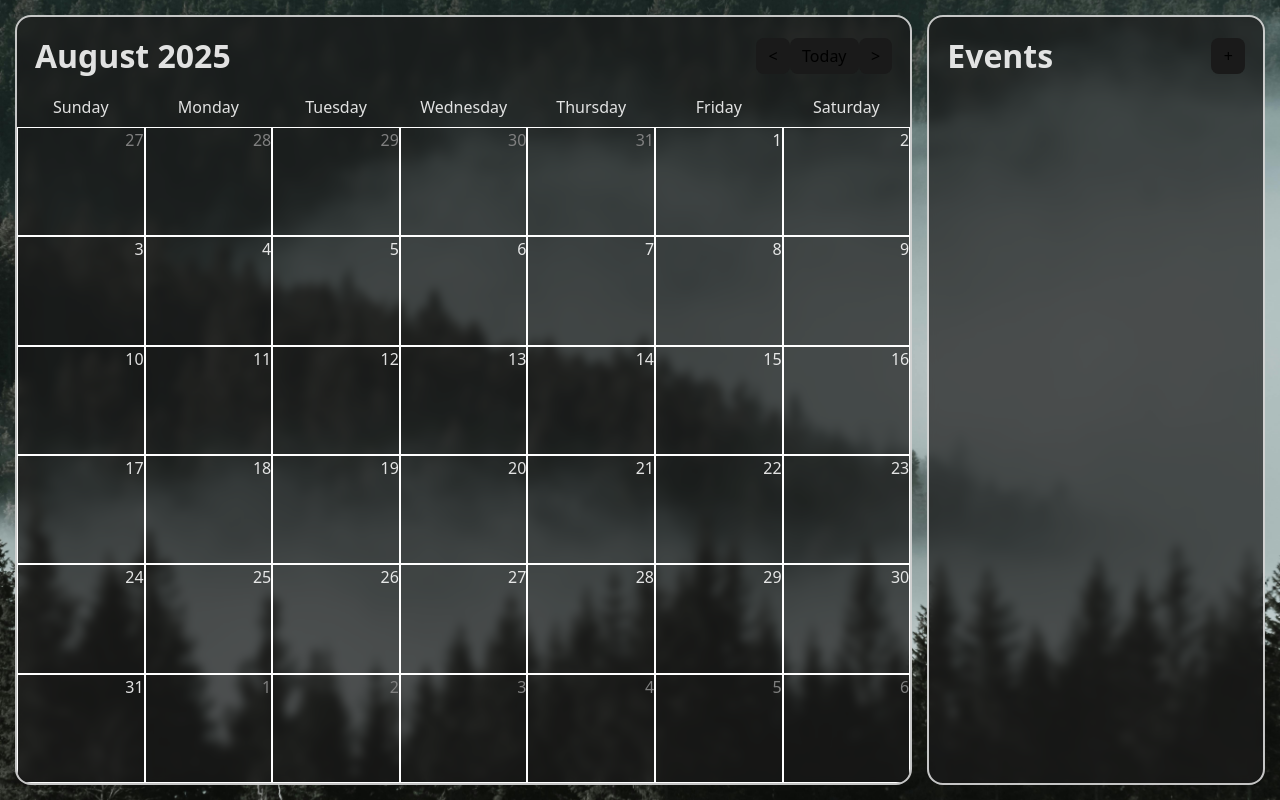
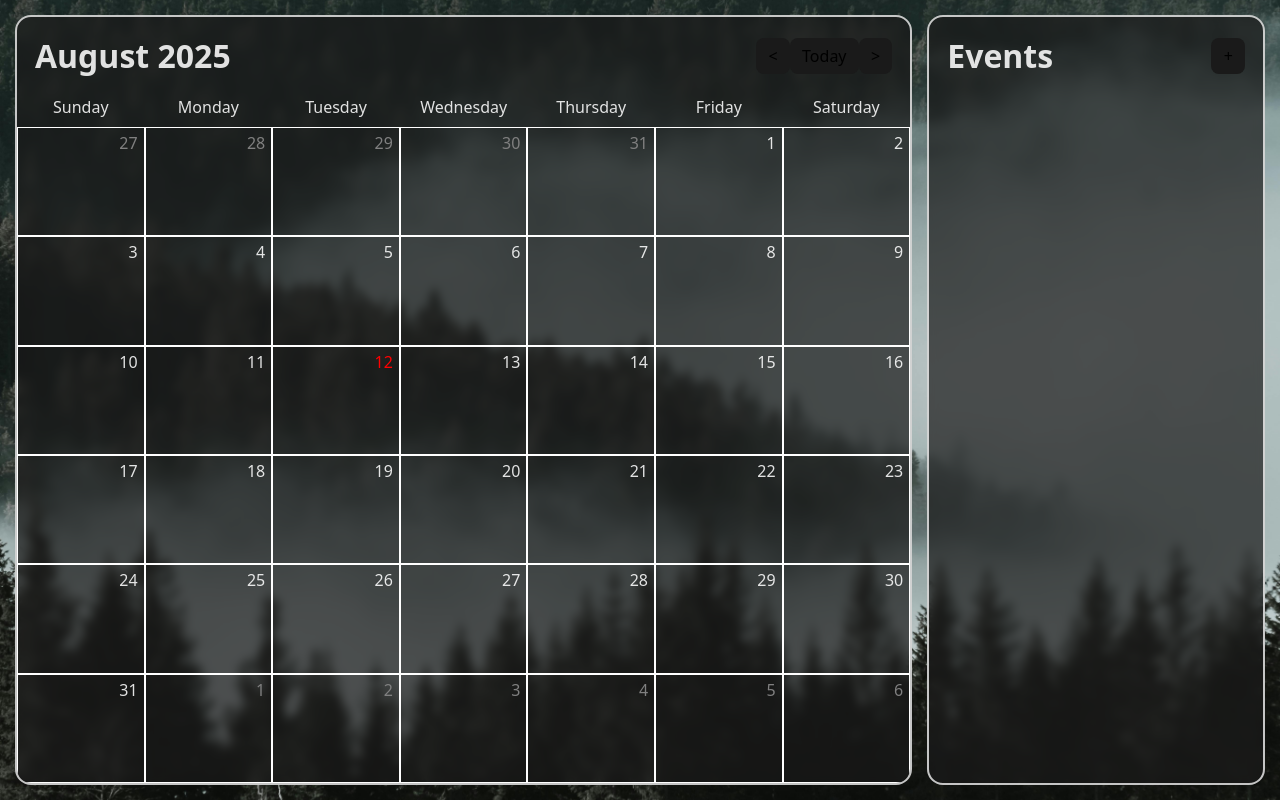
Before and after one commit to Vicente-III-H/calendar, a React (Vite) app: page / in a window 1280 px wide. Built offline with nearby package versions, Linux system fonts and the light colour scheme.

Commit message:
Highlight today on calendar in red

```diff
--- a/src/calendar/calendar.css
+++ b/src/calendar/calendar.css
@@ -22,6 +22,8 @@
 }
 
 .day-number {
+    padding-top: 3px;
+    padding-right: 6px;
     text-align: end;
 }
 
@@ -32,3 +34,7 @@
 .day-event {
 
 }
+
+.today {
+    color: red;
+}
--- a/src/calendar/calendar.jsx
+++ b/src/calendar/calendar.jsx
@@ -20,8 +20,9 @@ function CalendarHeader({ year, month, changeMonth }) {
     )
 }
 
-function Day({ day, currentMonth, events }) {
+function Day({ day, currentMonth, events, today }) {
     const includedInMonth = currentMonth === day.getMonth();
+    const isToday = day.getFullYear() === today.getFullYear() && day.getMonth() === today.getMonth() && day.getDate() === today.getDate();
 
     let overloadedEvents = false;
     if (events.length > 5) {
@@ -31,7 +32,7 @@ function Day({ day, currentMonth, events }) {
 
     return (
         <div className='day flexbox-column'>
-            <div className={(includedInMonth ? "" : "not-included") + " day-number"}>{day.getDate()}</div>
+            <div className={(includedInMonth ? "" : "not-included") + (isToday ? " today" : "") + " day-number"}>{day.getDate()}</div>
             <div className="space flex-grow flexbox">
                 {events.map((event) => includedInMonth ? <div key={event.id} style={{backgroundColor: event.color}} className="day-event flex-grow"></div> : null)}
                 {includedInMonth && overloadedEvents ? <div>and more...</div> : null}
@@ -40,7 +41,7 @@ function Day({ day, currentMonth, events }) {
     )
 }
 
-function CalendarDisplay({ calendarDate, eventList }) {
+function CalendarDisplay({ calendarDate, eventList, today }) {
     const calendarDays = (() => {
         const startingDay = calendarDate.getDay();
 
@@ -54,7 +55,7 @@ function CalendarDisplay({ calendarDate, eventList }) {
 
     return (
         <div id='calendar' className="grid flex-grow">
-            {calendarDays.map((date) => (<Day key={date} day={date} currentMonth={calendarDate.getMonth()} events={date.getDate() in eventList ? eventList[date.getDate()] : []}></Day>))}
+            {calendarDays.map((date) => (<Day key={date} day={date} currentMonth={calendarDate.getMonth()} events={date.getDate() in eventList ? eventList[date.getDate()] : []} today={today}></Day>))}
         </div>
     )
 }
@@ -65,16 +66,13 @@ function Calendar({ eventList }) {
         setCalendarMonth(increment !== 0 ? calendarMonth + increment : 0);
     }
 
-    const calendarDate = (() => {
-        const today = new Date();
-        return new Date(today.getFullYear(), today.getMonth() + calendarMonth, 1);
-    })();
+    const calendarDate = new Date(eventList.date.getFullYear(), eventList.date.getMonth() + calendarMonth, 1);
     const monthKey = calendarDate.getFullYear() + "-" + calendarDate.getMonth();
 
     return (
         <div id='calendar-container' className='flexbox-column background'>
             <CalendarHeader year={calendarDate.getFullYear()} month={calendarDate.getMonth()} changeMonth={changeMonth}></CalendarHeader>
-            <CalendarDisplay calendarDate={calendarDate} eventList={monthKey in eventList.events ? eventList.events[monthKey] : {}}></CalendarDisplay>
+            <CalendarDisplay calendarDate={calendarDate} eventList={monthKey in eventList.events ? eventList.events[monthKey] : {}} today={eventList.date}></CalendarDisplay>
         </div>
     )
 }
```
